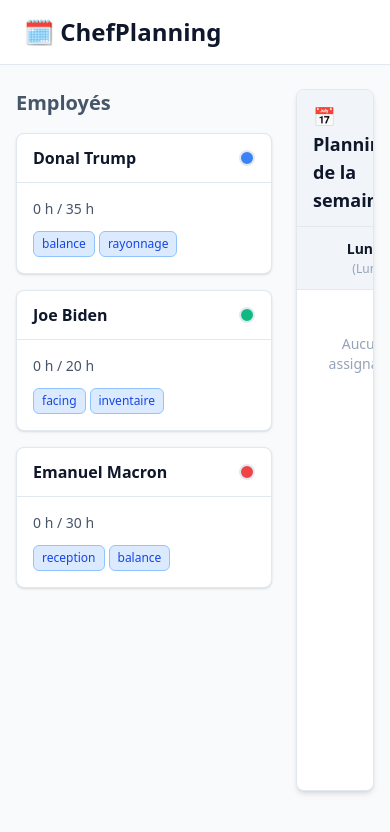
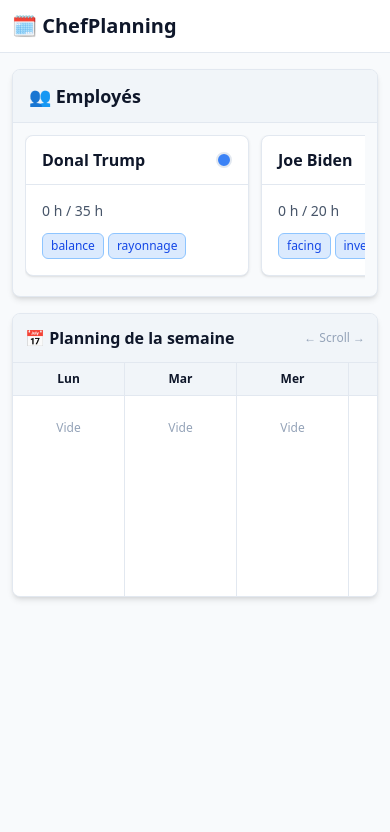
Before and after one commit to Palalde/react, a React (Vite) app in the folder mon-app-react/: page / in a window 390 px wide. Shown: the top 832 px of the page. Built offline with nearby package versions, Linux system fonts and the light colour scheme.

Commit message:
amelioration du responsive de l'app

```diff
--- a/mon-app-react/src/App.jsx
+++ b/mon-app-react/src/App.jsx
@@ -7,11 +7,11 @@ function App() {
     <div className="min-h-screen bg-bg-secondary text-text-secondary">
       <Header />
       <Container>
-        <main className="py-6">
-          {/* Layout moderne: Sidebar + Main Grid */}
-          <div className="flex gap-6 items-start">
+        <main className="py-4 sm:py-6">
+          {/* Layout responsive: vertical mobile, horizontal desktop */}
+          <div className="flex flex-col lg:flex-row gap-4 lg:gap-6 lg:items-start">
             {/* Sidebar: Liste des employés */}
-            <aside className="w-64 flex-shrink-0">
+            <aside className="w-full lg:w-64 lg:flex-shrink-0">
               <EmployeeList />
             </aside>
 
--- a/mon-app-react/src/components/layout/Container.jsx
+++ b/mon-app-react/src/components/layout/Container.jsx
@@ -1,9 +1,7 @@
-function Container ({children}) {
-    return (
-        <div className="max-w-7xl mx-auto px-4">
-            {children}
-        </div>
-    );
+function Container({ children }) {
+  return (
+    <div className="max-w-7xl mx-auto px-3 sm:px-4 lg:px-6">{children}</div>
+  );
 }
 
 export default Container;
--- a/mon-app-react/src/components/layout/Header.jsx
+++ b/mon-app-react/src/components/layout/Header.jsx
@@ -1,11 +1,17 @@
 function Header() {
-    return (
-        <header className="bg-bg-primary border-b border-border px-6 py-4">
-            <h1 className="text-2xl font-bold text-text-primary">
-                🗓️ ChefPlanning
-            </h1>
-        </header>
-    );
+  return (
+    <header className="bg-bg-primary border-b border-border px-3 sm:px-6 py-3 sm:py-4">
+      <div className="max-w-7xl mx-auto flex items-center justify-between">
+        <h1 className="text-xl sm:text-2xl font-bold text-text-primary">
+          🗓️ ChefPlanning
+        </h1>
+        {/* Zone pour futurs boutons: ThemeToggle, +Employé */}
+        <div className="flex items-center gap-2">
+          {/* Placeholder - Phase 6 */}
+        </div>
+      </div>
+    </header>
+  );
 }
 
 export default Header;
--- a/mon-app-react/src/features/employees/components/EmployeeList.jsx
+++ b/mon-app-react/src/features/employees/components/EmployeeList.jsx
@@ -11,19 +11,29 @@ function EmployeeList() {
   }
 
   return (
-    <div className="space-y-4">
-      <h2 className="text-xl font-bold">Employés</h2>
+    <div className="bg-bg-secondary rounded-lg shadow-md border border-border overflow-hidden lg:bg-transparent lg:shadow-none lg:border-0">
+      {/* Header */}
+      <div className="bg-bg-tertiary border-b border-border px-4 py-3 lg:bg-transparent lg:border-0 lg:px-0 lg:pb-3">
+        <h2 className="text-lg font-bold text-text-primary">👥 Employés</h2>
+      </div>
 
-      {/* parcourir la liste des employés */}
+      {/* Liste: horizontal scrollable sur mobile, vertical sur desktop */}
+      <div className="p-3 lg:p-0">
+        <div className="flex gap-3 overflow-x-auto pb-2 lg:flex-col lg:overflow-x-visible lg:pb-0 lg:space-y-3 lg:gap-0">
           {employees.map((employee) => (
-        // afficher un EmployeeCard pour chaque employé
+            <div
+              key={employee.id}
+              className="flex-shrink-0 w-56 sm:w-64 lg:w-full"
+            >
               <EmployeeCard
-          key={employee.id}
                 employee={employee}
                 onEdit={() => {}}
                 onDelete={() => {}}
               />
+            </div>
           ))}
+        </div>
+      </div>
     </div>
   );
 }
--- a/mon-app-react/src/features/planning/components/DayColumn.jsx
+++ b/mon-app-react/src/features/planning/components/DayColumn.jsx
@@ -1,17 +1,20 @@
 function DayColumn({ day }) {
   return (
-    <div className="flex-1 min-w-[140px] border-r border-border last:border-r-0">
+    <div className="flex-shrink-0 w-28 sm:w-32 lg:w-auto lg:flex-1 lg:min-w-[120px] border-r border-border last:border-r-0 snap-start">
       {/* Header du jour */}
-      <div className="bg-bg-tertiary border-b border-border p-3 text-center sticky top-0 z-10">
-        <h3 className="font-semibold text-text-primary text-sm">{day.name}</h3>
-        <p className="text-xs text-text-muted mt-0.5">({day.shortName})</p>
+      <div className="bg-bg-tertiary border-b border-border p-2 sm:p-3 text-center sticky top-0 z-10">
+        {/* Nom court sur mobile, complet sur desktop */}
+        <h3 className="font-semibold text-text-primary text-xs sm:text-sm">
+          <span className="sm:hidden">{day.shortName}</span>
+          <span className="hidden sm:inline">{day.name}</span>
+        </h3>
       </div>
 
-      {/* Zone des assignations (vide pour l'instant) */}
-      <div className="p-3 min-h-[500px] bg-bg-primary space-y-2">
+      {/* Zone des assignations */}
+      <div className="p-2 sm:p-3 min-h-[200px] sm:min-h-[300px] lg:min-h-[400px] bg-bg-primary space-y-2">
         {/* TODO Phase 7: Ici on affichera les assignations du jour */}
-        <p className="text-text-muted text-sm text-center mt-8">
-          Aucune assignation
+        <p className="text-text-muted text-xs sm:text-sm text-center mt-4 sm:mt-8">
+          Vide
         </p>
       </div>
     </div>
--- a/mon-app-react/src/features/planning/components/PlanningGrid.jsx
+++ b/mon-app-react/src/features/planning/components/PlanningGrid.jsx
@@ -8,15 +8,18 @@ function PlanningGrid() {
   return (
     <div className="bg-bg-secondary rounded-lg shadow-md border border-border overflow-hidden">
       {/* Header de la grille */}
-      <div className="bg-bg-tertiary border-b border-border px-4 py-3">
-        <h2 className="text-lg font-bold text-text-primary">
-          📅 Planning de la semaine
-        </h2>
+      <div className="bg-bg-tertiary border-b border-border px-3 sm:px-4 py-3">
+        <div className="flex items-center justify-between">
+          <h2 className="text-base sm:text-lg font-bold text-text-primary">
+            📅 Planning de la semaine
+          </h2>
+          {/* Indicateur scroll mobile */}
+          <span className="text-xs text-text-muted sm:hidden">← Scroll →</span>
+        </div>
       </div>
 
-      {/* Grille des 7 jours */}
-      <div className="flex overflow-x-auto scrollbar-thin">
-        {/* map de la grille */}
+      {/* Grille des 7 jours - scroll horizontal */}
+      <div className="flex overflow-x-auto scrollbar-thin snap-x snap-mandatory">
         {DAYS_OF_WEEK.map((day) => (
           <DayColumn key={day.id} day={day} />
         ))}
```
Also changed, not shown: mon-app-react/_bmad-output/implementation-artifacts/tech-spec-chef-planning.md (+54 -0 lines). Lines whose indentation alone changed are shown as unchanged.
